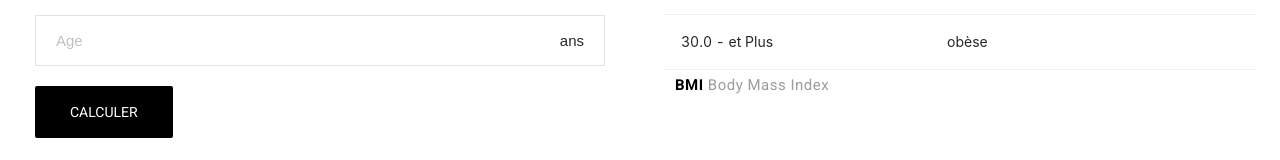
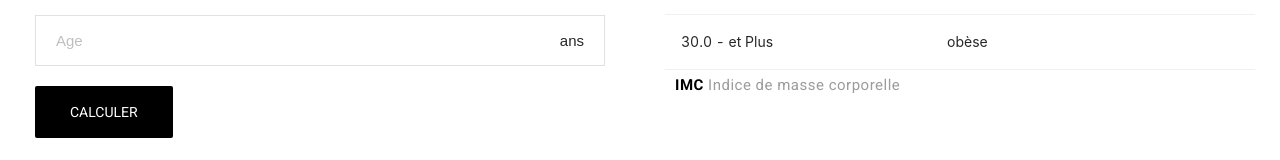
Before and after one commit to moussaab-moulim/uchiwa-bmi-calculator-widget, a React (Create React App) app: page / in a window 1280 px wide. Shown: the part 262-422 px from the top of the page. Built offline with nearby package versions, Linux system fonts and the light colour scheme.

Commit message:
fixing imc

```diff
--- a/src/lang/en.json
+++ b/src/lang/en.json
@@ -18,5 +18,6 @@
     "result.label.overweight.table":"25.0 - 29.9",
     "result.label.obese.table":"30.0 - and Above",
     "table.title.bmi":"BMI",
-    "table.title.status":"WEIGHT STATUS"
+    "table.title.status":"WEIGHT STATUS",
+    "table.hint":"Body Mass Index"
 }
--- a/src/lang/fr.json
+++ b/src/lang/fr.json
@@ -18,5 +18,6 @@
     "result.label.overweight.table":"25.0 - 29.9",
     "result.label.obese.table":"30.0 - et Plus",
     "table.title.bmi":"IMC",
-    "table.title.status":"STATUT DE POIDS"
+    "table.title.status":"STATUT DE POIDS",
+    "table.hint":"Indice de masse corporelle"
 }
--- a/src/pages/BmiCalculator.tsx
+++ b/src/pages/BmiCalculator.tsx
@@ -197,7 +197,7 @@ function BmiCalculator() {
           pagination={false}
         />
         <Description>
-          <strong>BMI</strong> Body Mass Index
+          <strong><FormattedMessage id="table.title.bmi"/></strong> <FormattedMessage id="table.hint"/>
         </Description>
       </Column>
     </Container>
```
